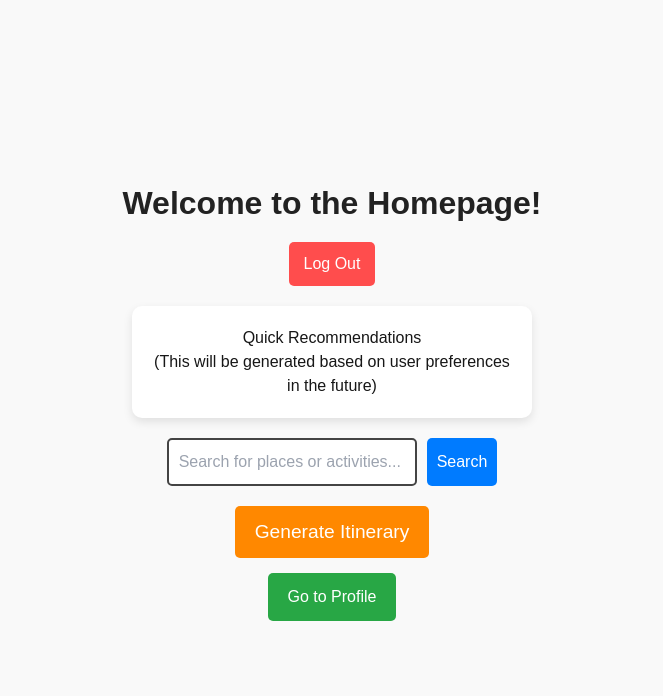
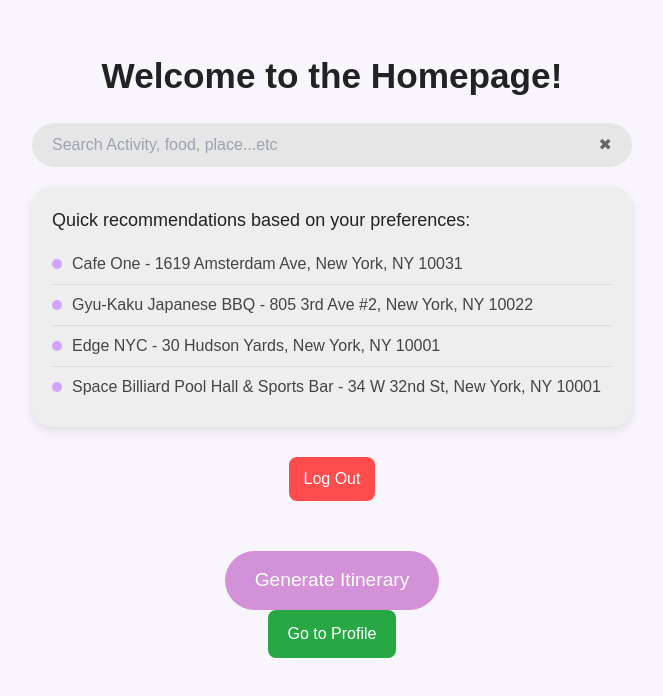
Before and after one commit to BaljinderHothi/Octave, a Next.js app: page /HomePage in a window 1280 px wide. Shown: the top 696 px of the page, without its empty margins (308-971 px from the left). Built offline with nearby package versions, Linux system fonts and the light colour scheme.

Commit message:
changed CSS for SignIn and Homepage

```diff
--- a/src/app/HomePage/HomePage.module.css
+++ b/src/app/HomePage/HomePage.module.css
@@ -1,28 +1,100 @@
+
 .container {
   display: flex;
   flex-direction: column;
   align-items: center;
-    justify-content: center;
+  justify-content: flex-start;
   min-height: 100vh;
-    background: #f9f9f9;
+  background: #f8f6fc;
   padding: 20px;
+  font-family: Arial, sans-serif;
 }
 
+
 .title {
-    font-size: 2rem;
+  font-size: 2.2rem;
   font-weight: bold;
-    margin-bottom: 15px;
+  margin-top: 30px;
   color: #222;
   text-align: center;
 }
 
-  /* Log Out Button */
+
+.searchContainer {
+  display: flex;
+  align-items: center;
+  justify-content: space-between;
+  background: #e6e6e6;
+  border-radius: 30px;
+  padding: 10px 20px;
+  width: 60%;
+  max-width: 600px;
+  margin: 20px auto;
+}
+
+.searchBar {
+  border: none;
+  outline: none;
+  font-size: 1rem;
+  background: transparent;
+  width: 100%;
+}
+
+.searchButton {
+  background: transparent;
+  border: none;
+  font-size: 1rem;
+  cursor: pointer;
+  color: #666;
+}
+
+
+.recommendationBox {
+  background: #eeeeee;
+  padding: 20px;
+  border-radius: 20px;
+  width: 60%;
+  max-width: 600px;
+  text-align: left;
+  box-shadow: 0px 4px 10px rgba(0, 0, 0, 0.1);
+  margin-bottom: 30px;
+}
+
+.recommendationBox h2 {
+  font-size: 18px;
+  color: #222;
+  margin-bottom: 10px;
+}
+
+.recommendationItem {
+  display: flex;
+  align-items: center;
+  padding: 8px 0;
+  border-bottom: 1px solid #ddd;
+  color: #444;
+  font-weight: 500;
+}
+
+
+.recommendationItem:last-child {
+  border-bottom: none;
+}
+
+.recommendationIcon {
+  width: 10px;
+  height: 10px;
+  background: #d1a3ff;
+  border-radius: 50%;
+  margin-right: 10px;
+}
+
+
 .logoutButton {
   background: #ff4d4d;
   color: white;
   padding: 10px 15px;
   border: none;
-    border-radius: 5px;
+  border-radius: 8px;
   cursor: pointer;
   font-size: 1rem;
   margin-bottom: 20px;
@@ -32,67 +104,29 @@
   background: #cc0000;
 }
 
-  /* Quick Recommendation Box */
-  .recommendationBox {
-    background: white;
-    padding: 20px;
-    border-radius: 10px;
-    box-shadow: 0px 4px 10px rgba(0, 0, 0, 0.1);
-    width: 400px;
-    text-align: center;
-    margin-bottom: 20px;
-  }
 
-  /* Search Bar */
-  .searchContainer {
-    display: flex;
-    gap: 10px;
-    margin-bottom: 20px;
-  }
-
-  .searchBar {
-    padding: 10px;
-    width: 250px;
-    border: 2px solid #444;
-    border-radius: 5px;
-  }
-
-  .searchButton {
-    background: #007bff;
+.generateButton {
+  background: #d391d7;
   color: white;
-    padding: 10px;
+  padding: 15px 30px;
   border: none;
-    border-radius: 5px;
+  border-radius: 30px;
+  font-size: 1.2rem;
   cursor: pointer;
-  }
-
-  .searchButton:hover {
-    background: #0056b3;
-  }
-
-  /* Generate Itinerary Button */
-  .generateButton {
-    background: #ff8800;
-    color: white;
-    padding: 12px 20px;
-    border: none;
-    border-radius: 5px;
-    cursor: pointer;
-    font-size: 1.2rem;
-    margin-bottom: 15px;
+  margin-top: 30px;
 }
 
 .generateButton:hover {
-    background: #e67e00;
+  background: #b36bb3;
 }
 
-  /* Go to Profile Button */
+
 .profileButton {
   background: #28a745;
   color: white;
   padding: 12px 20px;
   border: none;
-    border-radius: 5px;
+  border-radius: 8px;
   cursor: pointer;
   font-size: 1rem;
 }
--- a/src/app/HomePage/page.tsx
+++ b/src/app/HomePage/page.tsx
@@ -23,30 +23,41 @@ export default function Dashboard() {
 
       <h1 className={styles.title}>Welcome to the Homepage!</h1>
 
+      <div className={styles.searchContainer}>
+        <input type="text" placeholder="Search Activity, food, place...etc" className={styles.searchBar} />
+        <button className={styles.searchButton}>✖</button>
+      </div>
+
+      <div className={styles.recommendationBox}>
+        <h2>Quick recommendations based on your preferences:</h2>
+        <div className={styles.recommendationItem}>
+          <div className={styles.recommendationIcon}></div>
+          <span>Cafe One - 1619 Amsterdam Ave, New York, NY 10031</span>
+        </div>
+        <div className={styles.recommendationItem}>
+          <div className={styles.recommendationIcon}></div>
+          <span>Gyu-Kaku Japanese BBQ - 805 3rd Ave #2, New York, NY 10022</span>
+        </div>
+        <div className={styles.recommendationItem}>
+          <div className={styles.recommendationIcon}></div>
+          <span>Edge NYC - 30 Hudson Yards, New York, NY 10001</span>
+        </div>
+        <div className={styles.recommendationItem}>
+          <div className={styles.recommendationIcon}></div>
+          <span>Space Billiard Pool Hall & Sports Bar - 34 W 32nd St, New York, NY 10001</span>
+        </div>
+      </div>
 
       <button onClick={handleLogout} className={styles.logoutButton}>Log Out</button>
-
-
-      <div className={styles.recommendationBox}>
-        <h2>Quick Recommendations</h2>
-        <p>(This will be generated based on user preferences in the future)</p>
-      </div>
-
-
-      <div className={styles.searchContainer}>
-        <input type="text" placeholder="Search for places or activities..." className={styles.searchBar} />
-        <button className={styles.searchButton}>Search</button>
-      </div>
-
 
       <button onClick={handleGenerateItinerary} className={styles.generateButton}>
         Generate Itinerary
       </button>
 
-
       <button onClick={handleGoToProfile} className={styles.profileButton}>
         Go to Profile
       </button>
+
     </div>
   );
 }
--- a/src/app/Profile/Profile.module.css
+++ b/src/app/Profile/Profile.module.css
@@ -1,11 +1,10 @@
-/* Profile Container */
+
 .profileContainer {
     display: flex;
     height: 100vh;
     background: #f8f6fc;
   }
 
-  /* Sidebar Navigation */
   .sidebar {
     width: 80px;
     background: #f2e5fc;
@@ -45,7 +44,6 @@
     color: #000;
   }
 
-  /* Main Content */
   .mainContent {
     flex-grow: 1;
     padding: 40px;
@@ -83,7 +81,6 @@
     color: #000;
   }
 
-  /* Badges */
   .badges h3 {
     margin-top: 30px;
     color: #000;
@@ -100,7 +97,6 @@
     height: 50px;
   }
 
-  /* Lists Section */
   .listsSection {
     margin-top: 30px;
   }
--- a/src/app/Profile/Settings.tsx
+++ b/src/app/Profile/Settings.tsx
@@ -31,19 +31,16 @@ export default function Settings() {
 
       <h1 className={styles.title}>Edit Profile</h1>
 
-      {/* Profile Picture Upload */}
       <div className={styles.profilePicContainer}>
         <img src={profilePic} alt="Profile" className={styles.profileImage} />
         <input type="file" accept="image/*" onChange={handleProfilePicChange} className={styles.fileInput} />
       </div>
 
-      {/* Edit Bio */}
       <div className={styles.bioContainer}>
         <h2>Edit Bio</h2>
         <textarea value={bio} onChange={(e) => setBio(e.target.value)} className={styles.bioInput} />
       </div>
 
-      {/* Save Changes Button */}
       <button onClick={handleSaveChanges} className={styles.saveButton}>Save Changes</button>
     </div>
   );
--- a/src/app/SignIn/styles.module.css
+++ b/src/app/SignIn/styles.module.css
@@ -1,55 +1,80 @@
+
 .container {
   display: flex;
   flex-direction: column;
   align-items: center;
   justify-content: center;
   height: 100vh;
-    background: #f9f9f9;
+  background: #f8f6fc;
+  padding: 20px;
+  font-family: Arial, sans-serif;
 }
+
+
+.brandTitle {
+  font-size: 5rem;
+  font-weight: bold;
+  text-transform: uppercase;
+  letter-spacing: 2px;
+  margin-bottom: 10px;
+  color: #333;
+}
+
 
 .title {
   font-size: 2rem;
   font-weight: bold;
   margin-bottom: 20px;
-    color: #222;
+  color: #444;
+  text-align: center;
 }
+
 
 .formContainer {
   background: white;
-    padding: 20px;
-    border-radius: 10px;
-    box-shadow: 0px 4px 10px rgba(0, 0, 0, 0.1);
-    width: 350px;
+  padding: 25px;
+  border-radius: 20px;
+  box-shadow: 0px 5px 15px rgba(0, 0, 0, 0.08);
+  width: 360px;
 }
 
+
 .form label {
-    font-size: 0.9rem;
+  font-size: 1rem;
   margin-bottom: 5px;
+  color: #555;
+}
+
+.input {
+  padding: 12px;
+  border: 2px solid #ddd;
+  border-radius: 8px;
+  margin-bottom: 15px;
+  width: 100%;
+  font-size: 1rem;
+  background: #f5f5f5;
   color: #333;
 }
 
-  .input {
-    padding: 10px;
-    border: 1px solid #ccc;
-    border-radius: 5px;
-    margin-bottom: 15px;
-    width: 100%;
-    color: #222;
+.input:focus {
+  border-color: #a882dd;
+  outline: none;
 }
 
 .signInButton {
-    background: black;
+  background: #a882dd;
   color: white;
-    padding: 10px;
+  padding: 12px;
   border: none;
-    border-radius: 5px;
+  border-radius: 10px;
   cursor: pointer;
   width: 100%;
+  font-size: 1rem;
   margin-bottom: 10px;
 }
 
 .signInButton:hover {
-    background: #333;
+  background: #8a62c4;
 }
 
 .authButtons {
@@ -59,35 +84,27 @@
 }
 
 .button {
-    padding: 8px 15px;
-    border-radius: 5px;
-    border: 1px solid black;
+  padding: 12px;
+  border-radius: 10px;
+  border: 2px solid #a882dd;
   background: white;
   text-decoration: none;
-    color: black;
-    font-size: 0.9rem;
+  color: #a882dd;
+  font-size: 1rem;
+  width: 100%;
+  text-align: center;
+  font-weight: bold;
 }
 
 .button:hover {
-    background: #ddd;
+  background: #e9d8ff;
 }
 
 .register {
-    background: black;
+  background: #a882dd;
   color: white;
-    width: 100%;
-    text-align: center;
 }
 
 .register:hover {
-    background: #333;
+  background: #8a62c4;
 }
-
-  .brandTitle {
-    font-size: 6rem;
-    font-weight: bold;
-    text-transform: uppercase;
-    letter-spacing: 2px;
-    margin-bottom: 10px;
-    color: #000000;
-  }
--- a/src/app/SignUp-UserPreference/PreferencesForm.tsx
+++ b/src/app/SignUp-UserPreference/PreferencesForm.tsx
@@ -58,7 +58,6 @@ export function PreferencesForm() {
 
   return (
     <form className={styles.form} onSubmit={handleSubmit}>
-      {/* Food Preferences */}
       <fieldset className={styles.category}>
         <legend>Food Preferences:</legend>
         <p>Favorite cuisines and dishes? You can add more in "Other"!</p>
@@ -71,7 +70,6 @@ export function PreferencesForm() {
         <input type="text" placeholder="Other (Type and press Enter)" onKeyDown={(e) => handleCustomInput("food", e)} className={styles.input} />
       </fieldset>
 
-      {/* Activities */}
       <fieldset className={styles.category}>
         <legend>Activities:</legend>
         <p>What activities do you enjoy? You can add more in "Other"!</p>
@@ -84,7 +82,6 @@ export function PreferencesForm() {
         <input type="text" placeholder="Other (Type and press Enter)" onKeyDown={(e) => handleCustomInput("activities", e)} className={styles.input} />
       </fieldset>
 
-      {/* Places to Visit */}
       <fieldset className={styles.category}>
         <legend>Places to Visit:</legend>
         <p>Favorite places to visit? You can add more in "Other"!</p>
@@ -98,7 +95,6 @@ export function PreferencesForm() {
       </fieldset>
 
 
-      {/* Tell Us More! / Custom Preferences */}
       <fieldset className={styles.category}>
         <legend>Tell Us More!:</legend>
         <p>Did we miss anything? Feel free to Write anything you'd like us to know about you. This will train our model to give you better recommendations :)</p>
```
Lines whose indentation alone changed are shown as unchanged.
